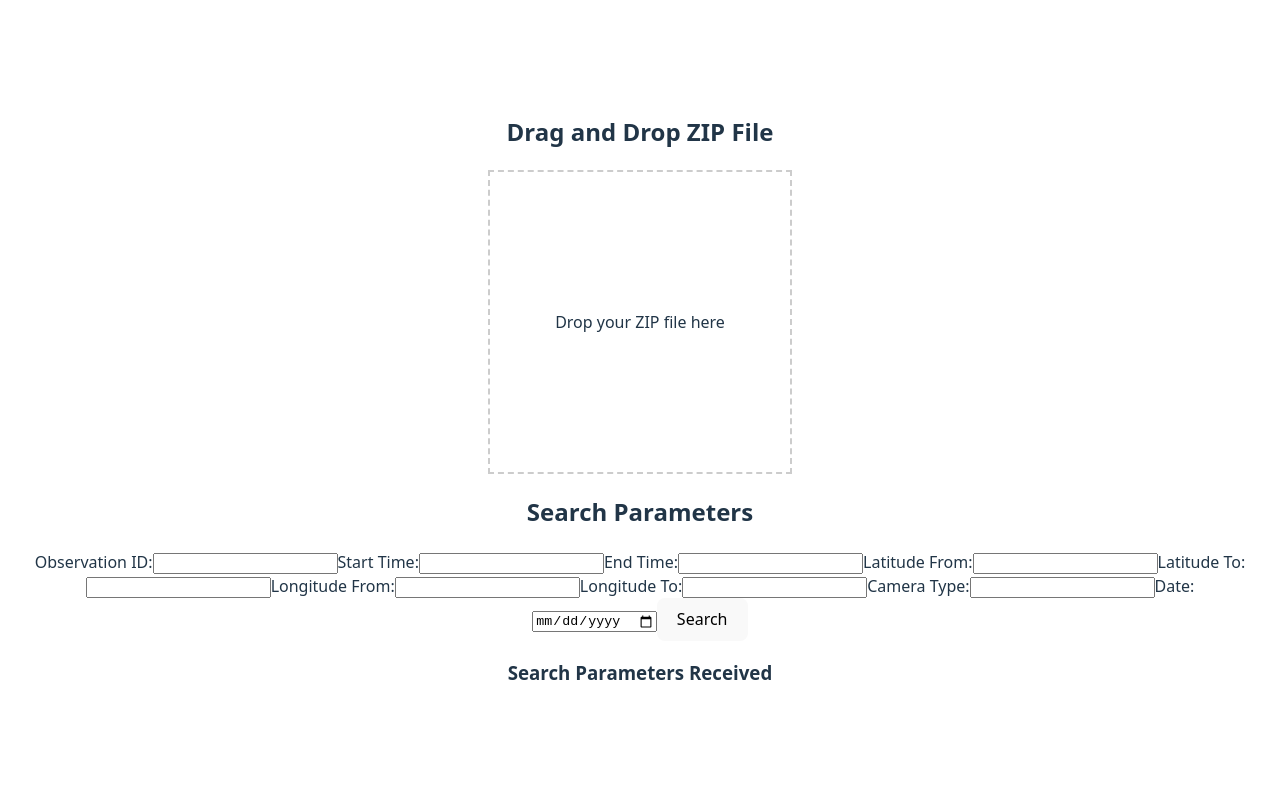
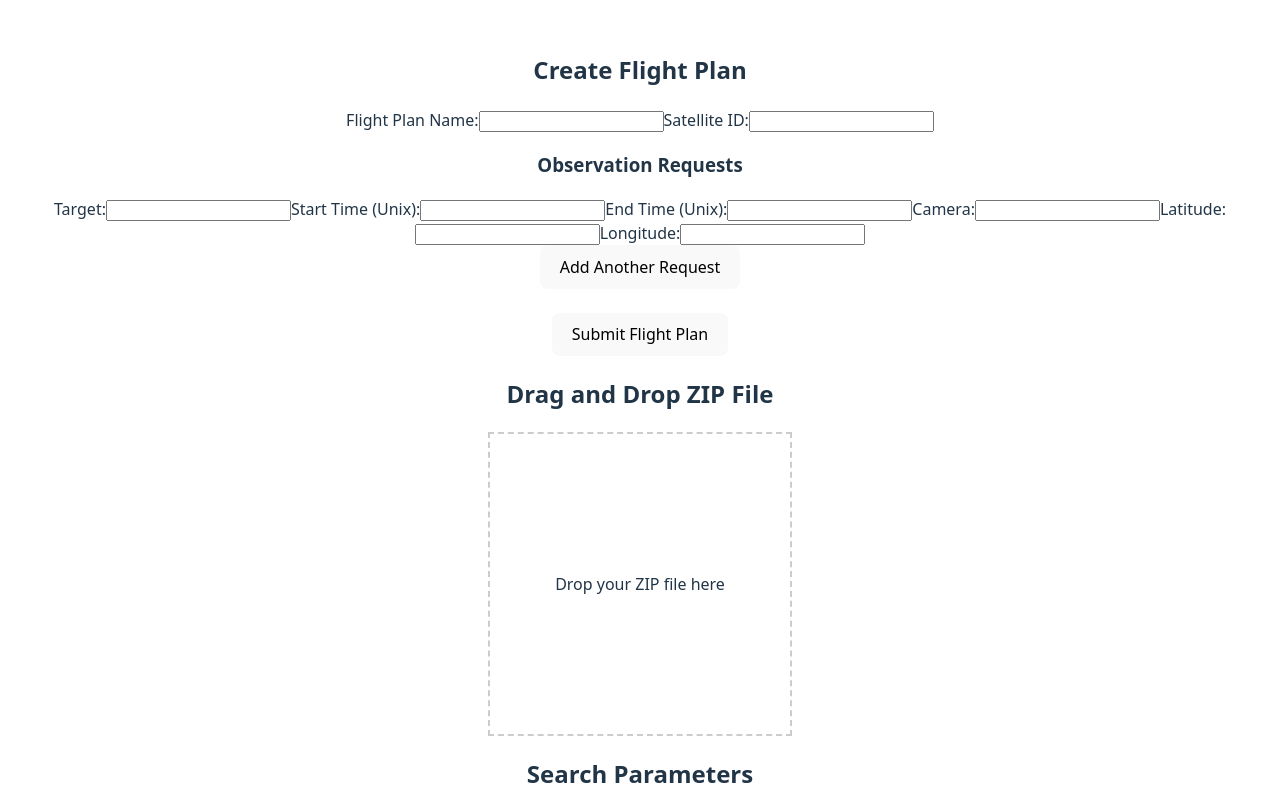
Before and after one commit to VictorFrank/mastersmockui, a React (Vite) app: page / in a window 1280 px wide. Shown: the top 800 px of the page. Built offline with nearby package versions, Linux system fonts and the light colour scheme.

Commit message:
Adds flightPlan

```diff
--- a/src/flightPlan.jsx
+++ b/src/flightPlan.jsx
@@ -0,0 +1,108 @@
+import React, { useState } from 'react';
+
+const CreateFlightPlanForm = () => {
+    const [flightPlanName, setFlightPlanName] = useState('');
+    const [satelliteId, setSatelliteId] = useState('');
+    const [requests, setRequests] = useState([
+        { target: '', startTime: '', endTime: '', camera: '', lat: '', lon: '' },
+    ]);
+
+    const handleRequestChange = (index, field, value) => {
+        const updated = [...requests];
+        updated[index][field] = value;
+        setRequests(updated);
+    };
+
+    const addObservationRequest = () => {
+        setRequests([...requests, { target: '', startTime: '', endTime: '', camera: '', lat: '', lon: '' }]);
+    };
+
+    const handleSubmit = async (e) => {
+        e.preventDefault();
+
+        const flightPlan = {
+            name: flightPlanName,
+            satelliteId,
+            observationRequests: requests.map(req => ({
+                target: req.target,
+                startTime: parseInt(req.startTime),
+                endTime: parseInt(req.endTime),
+                camera: req.camera,
+                coordinates: {
+                    lat: parseFloat(req.lat),
+                    lon: parseFloat(req.lon),
+                },
+            })),
+        };
+
+        const formData = new FormData();
+        formData.append("flightPlan", JSON.stringify(flightPlan));
+
+        try {
+            const response = await fetch("http://localhost:8081/flightPlan", {
+                method: "POST",
+                body: formData,
+            });
+
+            if (!response.ok) throw new Error(`Server error: ${response.status}`);
+
+            const data = await response.json();
+            alert(`Flight plan created! ID: ${data.flightPlanId}`);
+        } catch (err) {
+            console.error("Error creating flight plan:", err);
+            alert("Failed to create flight plan.");
+        }
+    };
+
+    return (
+        <form onSubmit={handleSubmit} className="flightplan-form">
+            <h2>Create Flight Plan</h2>
+
+            <label>
+                Flight Plan Name:
+                <input value={flightPlanName} onChange={(e) => setFlightPlanName(e.target.value)} required />
+            </label>
+
+            <label>
+                Satellite ID:
+                <input value={satelliteId} onChange={(e) => setSatelliteId(e.target.value)} required />
+            </label>
+
+            <h3>Observation Requests</h3>
+            {requests.map((req, index) => (
+                <div key={index} className="request-block">
+                    <label>
+                        Target:
+                        <input value={req.target} onChange={(e) => handleRequestChange(index, 'target', e.target.value)} required />
+                    </label>
+                    <label>
+                        Start Time (Unix):
+                        <input type="number" value={req.startTime} onChange={(e) => handleRequestChange(index, 'startTime', e.target.value)} required />
+                    </label>
+                    <label>
+                        End Time (Unix):
+                        <input type="number" value={req.endTime} onChange={(e) => handleRequestChange(index, 'endTime', e.target.value)} required />
+                    </label>
+                    <label>
+                        Camera:
+                        <input value={req.camera} onChange={(e) => handleRequestChange(index, 'camera', e.target.value)} required />
+                    </label>
+                    <label>
+                        Latitude:
+                        <input type="number" value={req.lat} onChange={(e) => handleRequestChange(index, 'lat', e.target.value)} required />
+                    </label>
+                    <label>
+                        Longitude:
+                        <input type="number" value={req.lon} onChange={(e) => handleRequestChange(index, 'lon', e.target.value)} required />
+                    </label>
+                </div>
+            ))}
+
+            <button type="button" onClick={addObservationRequest}>Add Another Request</button>
+            <br /><br />
+            <button type="submit">Submit Flight Plan</button>
+        </form>
+    );
+};
+
+export default CreateFlightPlanForm;
--- a/src/main.jsx
+++ b/src/main.jsx
@@ -4,9 +4,11 @@ import './index.css'
 import App from './App.jsx'
 import Search from "./search.jsx";
 import Ingest from "./ingest.jsx";
+import FlightPlan from "./flightPlan.jsx";
 
 createRoot(document.getElementById('root')).render(
   <StrictMode>
+      <FlightPlan />
       <Ingest />
       <Search />
   </StrictMode>,
```
